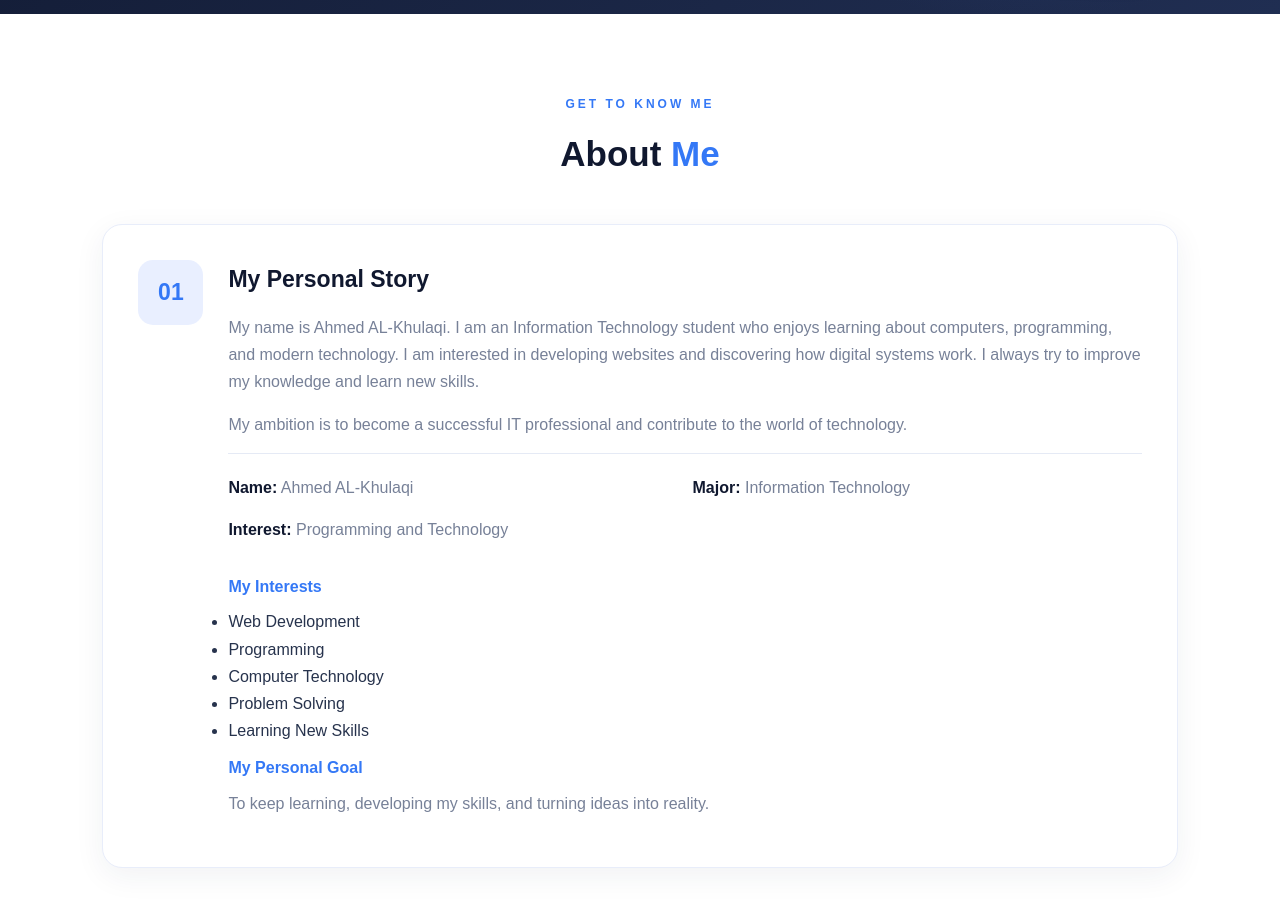
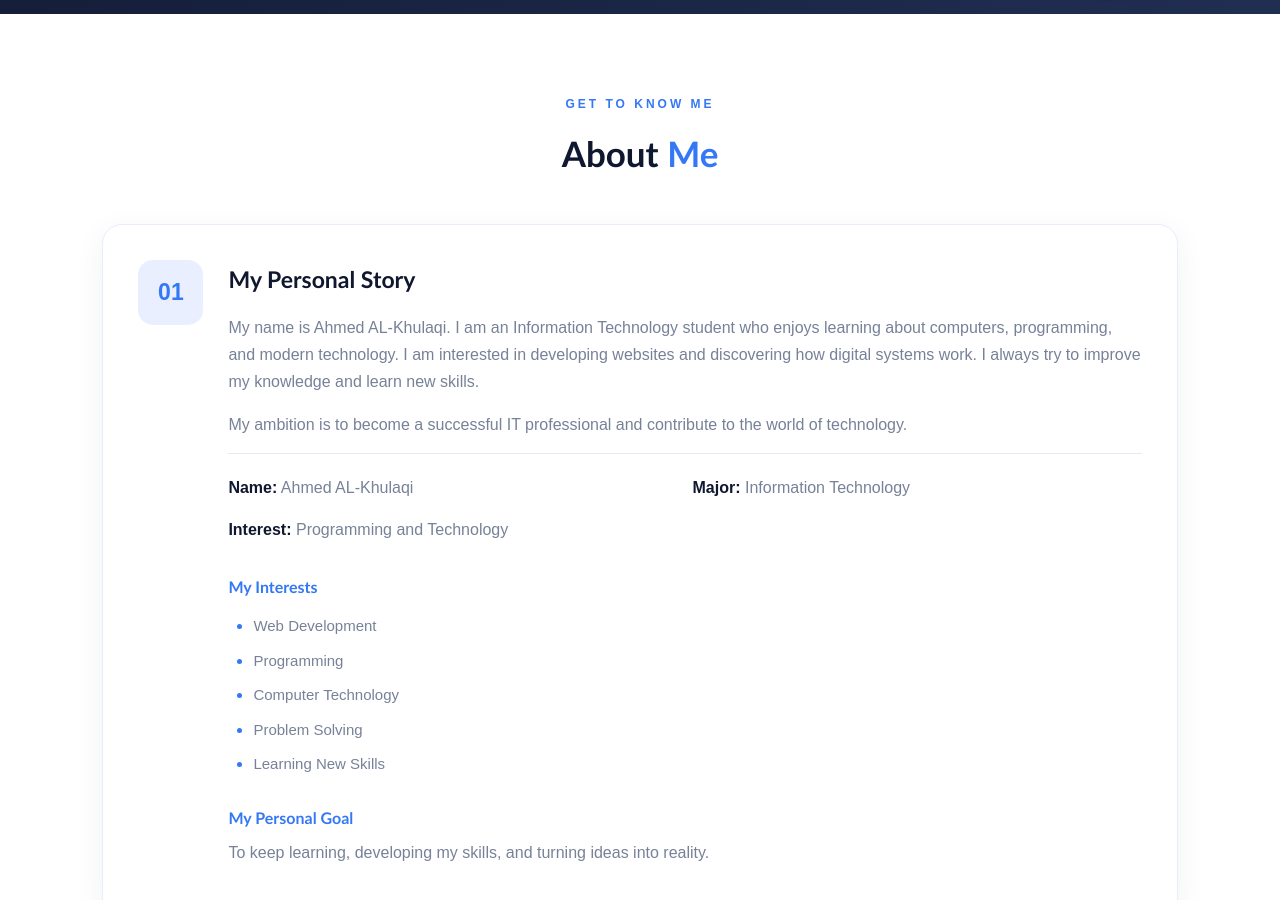
Before and after one commit to ahmed-alkhulaqi/ahmed-portfolio, a plain HTML site: page index.html in a window 1280 px wide. Shown: the part 600-1500 px from the top of the page. Drawn offline with Linux system fonts and the light colour scheme.

Commit message:
Update style.css

```diff
--- a/style.css
+++ b/style.css
@@ -834,3 +834,33 @@ tr:hover td {
     }
 
 }
+
+/* MY INTERESTS LIST */
+
+.interests-list {
+    margin-top: 12px;
+    margin-bottom: 25px;
+    padding-left: 25px;
+    color: var(--gray);
+    line-height: 1.9;
+    list-style-type: disc;
+}
+
+.interests-list li {
+    margin-bottom: 6px;
+    font-size: 15px;
+}
+
+.interests-list li::marker {
+    color: var(--blue);
+}
+
+/* FONT STYLES */
+
+h1, h2, h3, h4, h5, h6 {
+    font-family: "Trebuchet MS", Arial, sans-serif;
+}
+
+p, li, td {
+    font-family: Arial, Helvetica, sans-serif;
+}
```
